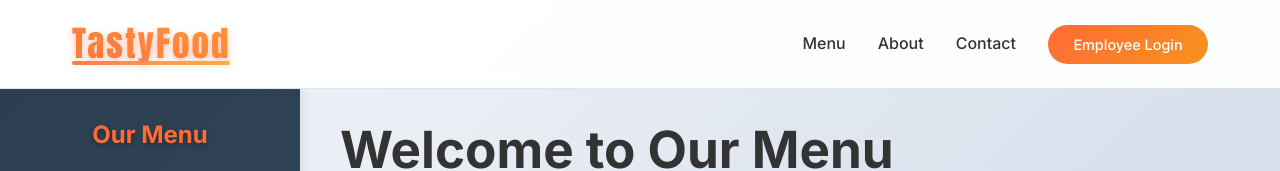
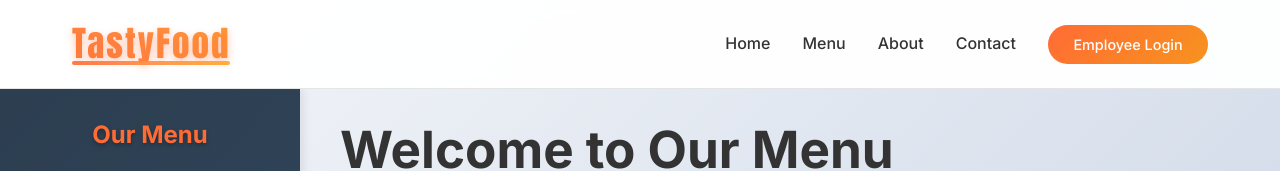
Before and after one commit to dimitrilavin88/TastyFood, a React (Vite) app in the folder frontend/: page /menu in a window 1280 px wide. Shown: the top 171 px of the page. Built offline with nearby package versions, Linux system fonts and the light colour scheme.

Commit message:
added home page paths to logo and Home nav option

```diff
--- a/frontend/src/App.css
+++ b/frontend/src/App.css
@@ -86,6 +86,7 @@ html {
 .logo-text:hover {
   transform: scale(1.1) rotate(-2deg);
   filter: brightness(1.2);
+  cursor: pointer;
 }
 
 
--- a/frontend/src/components/common/Header.jsx
+++ b/frontend/src/components/common/Header.jsx
@@ -8,14 +8,18 @@ const Header = () => {
   const goToMenu = () => {
     navigate('/menu');
   }
+  const goToHome = () => {
+    navigate('/');
+  }
 
   return (
       <header className="header">
       <nav className="nav">
         <div className="logo">
-          <span className="logo-text">TastyFood</span>
+          <span className="logo-text" onClick={goToHome}>TastyFood</span>
         </div>
         <ul className="nav-links">
+          <li><a onClick={goToHome}>Home</a></li>
           <li><a onClick={goToMenu}>Menu</a></li>
           <li><a href="#footer">About</a></li>
           <li><a href="#footer">Contact</a></li>
```
